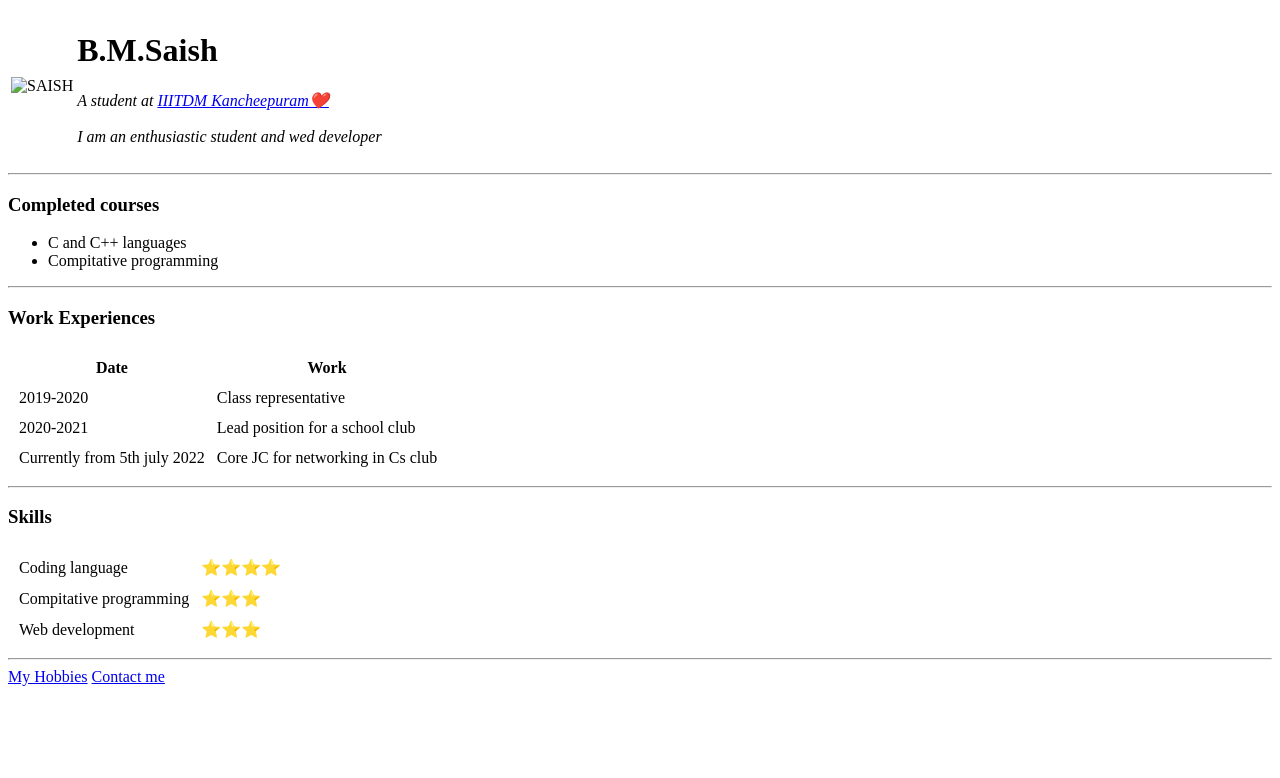
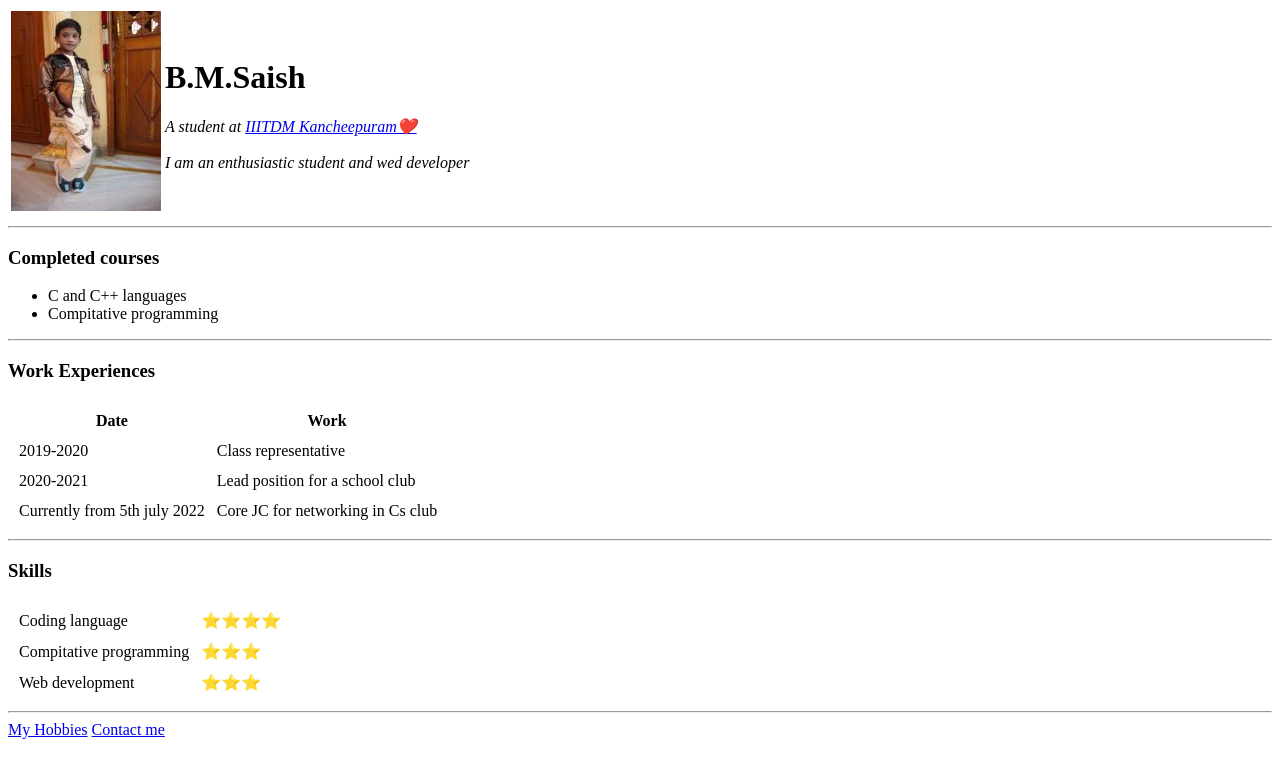
Before and after one commit to saish05/CV, a plain HTML site: page index.html in a window 1280 px wide. Drawn offline with Linux system fonts and the light colour scheme.

Commit message:
saish.png updated

```diff
--- a/index.html
+++ b/index.html
@@ -9,7 +9,7 @@
         <table>
             <tr>
                 <picture>
-                    <td><img src="saish.jpg" alt="SAISH"> </td>
+                    <td><img src="saish.png" alt="SAISH"> </td>
                 </picture>
 
                 <td>
```
